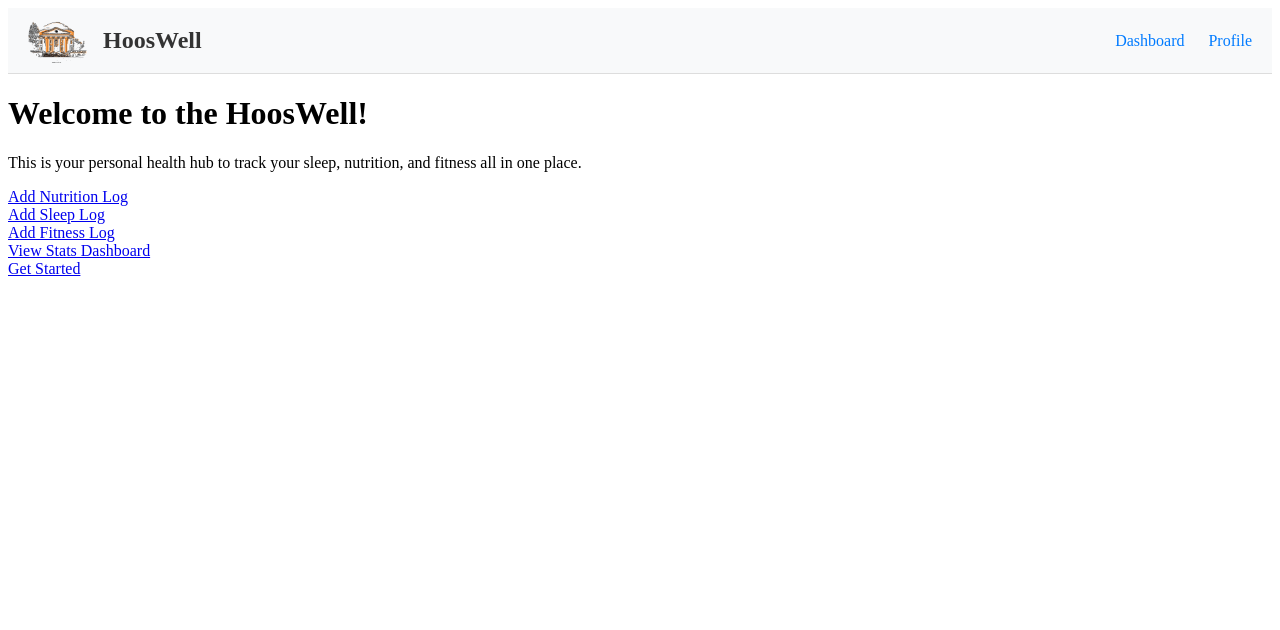
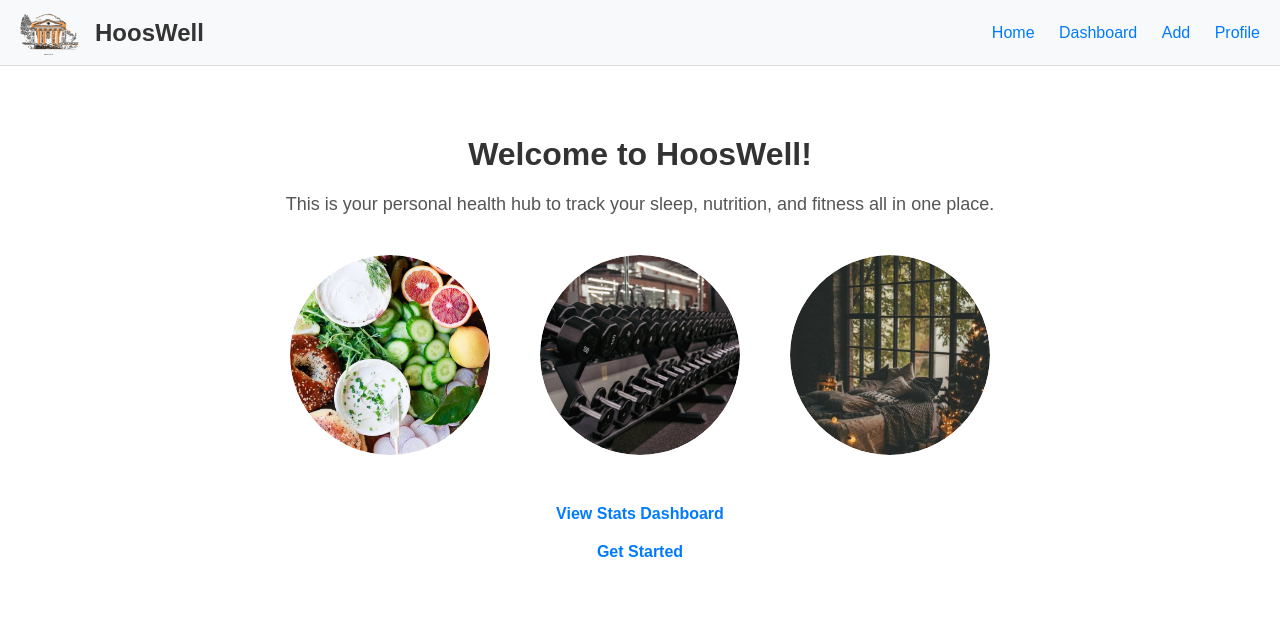
Before and after one commit to feyzzh/cs4750_db_proj, a Django app: page / in a window 1280 px wide. Shown: the top 630 px of the page. Run offline with Django 5.2, Linux system fonts and the light colour scheme.

Commit message:
homepage and global styling

```diff
--- /dev/null
+++ b/cavcore/hooswellapp/static/base.css
@@ -0,0 +1,89 @@
+body {
+    font-family: Arial, sans-serif;
+    text-align: left;
+    margin: 0;
+    padding: 0;
+}
+
+header h1 {
+    margin-top: 30px;
+    font-size: 32px;
+    color: #333;
+}
+
+.intro p {
+    font-size: 18px;
+    color: #555;
+    margin-bottom: 40px;
+}
+
+.centered-wrapper {
+    text-align: center;
+    padding: 40px 20px;
+}
+
+.auth-links {
+    margin-top: 40px;
+}
+
+.auth-links a {
+    margin: 10px;
+    display: inline-block;
+    text-decoration: none;
+    color: #007bff;
+    font-weight: bold;
+}
+
+.circle-links {
+    display: flex;
+    justify-content: center;
+    gap: 50px;
+    margin-top: 40px;
+    flex-wrap: wrap;
+}
+
+.circle-links a {
+    position: relative; /* Needed for overlay positioning */
+    display: block;
+    width: 200px;
+    height: 200px;
+    border-radius: 50%;
+    overflow: hidden;
+    transition: transform 0.3s ease;
+    text-decoration: none;
+}
+
+.circle-links a img {
+    width: 100%;
+    height: 100%;
+    object-fit: cover;
+    border-radius: 50%;
+    display: block;
+    transition: transform 0.3s ease;
+}
+
+.circle-links a:hover img {
+    transform: scale(1.05);
+}
+
+/* Overlay layer */
+.circle-links a .overlay {
+    position: absolute;
+    top: 0;
+    left: 0;
+    width: 100%;
+    height: 100%;
+    background-color: rgba(0, 0, 0, 0.5);
+    color: white;
+    display: flex;
+    align-items: center;
+    justify-content: center;
+    border-radius: 50%;
+    opacity: 0;
+    transition: opacity 0.3s ease;
+    pointer-events: none; /* Let clicks pass through to the link */
+}
+
+.circle-links a:hover .overlay {
+    opacity: 1;
+}
--- a/cavcore/hooswellapp/templates/_navbar.html
+++ b/cavcore/hooswellapp/templates/_navbar.html
@@ -46,6 +46,57 @@
     .navbar-links a:hover {
         text-decoration: underline;
     }
+
+    /* Dropdown styles */
+    .dropdown {
+        position: relative;
+        display: inline-block;
+        margin-left: 20px;
+    }
+
+    .dropbtn {
+        background: none;
+        border: none;
+        font: inherit; /* This makes it inherit font size, weight, etc. */
+        font-size: 16px;
+        color: #007bff;
+        font-weight: 500;
+        cursor: pointer;
+        padding: 0; /* Remove default button padding */
+        margin: 0;
+        text-decoration: none;
+    }
+
+    .dropbtn:hover {
+        text-decoration: underline;
+    }
+
+    .dropdown-content {
+        display: none;
+        position: absolute;
+        right: 0; /* Aligns the dropdown to the right edge of the button */
+        background-color: #fff;
+        min-width: 160px;
+        box-shadow: 0px 4px 8px rgba(0,0,0,0.1);
+        z-index: 1;
+        border: 1px solid #ddd;
+    }
+
+    .dropdown-content a {
+        color: #007bff;
+        padding: 10px 16px;
+        text-decoration: none;
+        display: block;
+        font-weight: 500;
+    }
+
+    .dropdown-content a:hover {
+        background-color: #f1f1f1;
+    }
+
+    .dropdown:hover .dropdown-content {
+        display: block;
+    }
 </style>
 
 <nav class="navbar">
@@ -56,7 +107,19 @@
         </a>
     </div>
     <div class="navbar-links">
+        <a href="{% url 'home' %}">Home</a>
         <a href="{% url 'stats_dashboard' %}">Dashboard</a>
+        <div class="dropdown">
+            <button class="dropbtn">Add
+              <i class="fa fa-caret-down"></i>
+            </button>
+            <div class="dropdown-content">
+                <a href="{% url 'add_nutrition' %}">Nutrition Entry</a>
+                <a href="{% url 'add_fitness_log' %}">Fitness Entry</a>
+                <a href="{% url 'add_sleep' %}">Sleep Entry</a>
+            </div>
+          </div>
+
         <a href="{% url 'profile' %}">Profile</a>
     </div>
 </nav>
--- /dev/null
+++ b/cavcore/hooswellapp/templates/base.html
@@ -0,0 +1,18 @@
+{% load static %}
+<!DOCTYPE html>
+<html lang="en">
+<head>
+    <meta charset="UTF-8">
+    <!-- <title>{% block title %}My App{% endblock %}</title> -->
+    <link rel="stylesheet" href="{% static 'base.css' %}">
+
+</head>
+<body>
+    {% include '_navbar.html' %}
+
+    <div style="padding: 0 20px 20px 20px;">
+        {% block content %}{% endblock %}
+    </div>
+    {% block extra_scripts %}{% endblock %}
+</body>
+</html>
--- a/cavcore/hooswellapp/templates/home.html
+++ b/cavcore/hooswellapp/templates/home.html
@@ -1,29 +1,60 @@
-<!DOCTYPE html>
-<html lang="en">
-<head>
-    {% include '_navbar.html' %}
-    <meta charset="UTF-8">
-    <meta name="viewport" content="width=device-width, initial-scale=1.0">
-    <title>Welcome to the App</title>
-</head>
-<body>
+{% extends "base.html" %}
+{% load static %}
+
+{% block title %}Welcome to the App{% endblock %}
+
+{% block extra_head %}
+<style>
+
+</style>
+{% endblock %}
+
+{% block content %}
+    <div class="centered-wrapper">
         <header>
-        <h1>Welcome to the HoosWell!</h1>
+            <h1>Welcome to HoosWell!</h1>
         </header>
 
         <section class="intro">
             <p>This is your personal health hub to track your sleep, nutrition, and fitness all in one place.</p>
-        <a href="{% url 'add_nutrition' %}">Add Nutrition Log</a><br>
-        <a href="{% url 'add_sleep' %}">Add Sleep Log</a><br>
-        <a href="{% url 'add_fitness_log' %}">Add Fitness Log</a><br>
+
+            <div class="circle-links">
+                <div class="hover-wrapper">
+                    <a href="{% url 'add_nutrition' %}">
+                        <img src="{% static 'food-icon.jpg' %}" alt="Nutrition">
+                        <div class="overlay">
+                            <span class="overlay-text">Log Nutrition</span>
+                        </div>
+                    </a>
+                </div>
+                <div class="hover-wrapper">
+                    <a href="{% url 'add_fitness_log' %}">
+                        <img src="{% static 'fitness-icon.jpg' %}" alt="Fitness">
+                        <div class="overlay">
+                            <span class="overlay-text">Log Fitness</span>
+                        </div>
+                    </a>
+                </div>
+                <div class="hover-wrapper">
+                    <a href="{% url 'add_sleep' %}">
+                        <img src="{% static 'sleep-icon.jpeg' %}" alt="Sleep">
+                        <div class="overlay">
+                            <span class="overlay-text">Log Sleep</span>
+                        </div>
+                    </a>
+                </div>
+            </div>
+
+
+            <div class="auth-links">
                 <a href="{% url 'stats_dashboard' %}">View Stats Dashboard</a><br>
-
 
                 {% if user.is_authenticated %}
                     <a href="{% url 'logout' %}">Logout</a>
                 {% else %}
                     <a href="{% url 'login' %}">Get Started</a>
                 {% endif %}
+            </div>
         </section>
-</body>
-</html>
+    </div>
+{% endblock %}
--- a/cavcore/hooswellapp/templates/profile.html
+++ b/cavcore/hooswellapp/templates/profile.html
@@ -1,6 +1,6 @@
-<!-- templates/profile.html -->
+{% extends "base.html" %}
 
-{% include '_navbar.html' %}
+{% block content %}
 
 <h2>User Profile</h2>
 <ul>
@@ -12,3 +12,5 @@
     <li><strong>State:</strong> {{ profile.state }}</li>
     <li><strong>Country:</strong> {{ profile.country }}</li>
 </ul>
+
+{% endblock %}
```
Also changed, not shown: cavcore/hooswellapp/templates/add_fitness_log.html (+10 -11 lines), cavcore/hooswellapp/templates/add_food.html (+10 -4 lines), cavcore/hooswellapp/templates/add_nutrition.html (+21 -20 lines), cavcore/hooswellapp/templates/add_sleep.html (+10 -12 lines), cavcore/hooswellapp/templates/board.html (+7 -9 lines), cavcore/hooswellapp/templates/board_nutrition.html (+13 -13 lines), cavcore/hooswellapp/templates/stats_dashboard.html (+11 -7 lines), cavcore/hooswellapp/static/fitness-icon.jpg (added), cavcore/hooswellapp/static/food-icon.jpg (added), cavcore/hooswellapp/static/sleep-icon.jpeg (added). Lines whose indentation alone changed are shown as unchanged.
